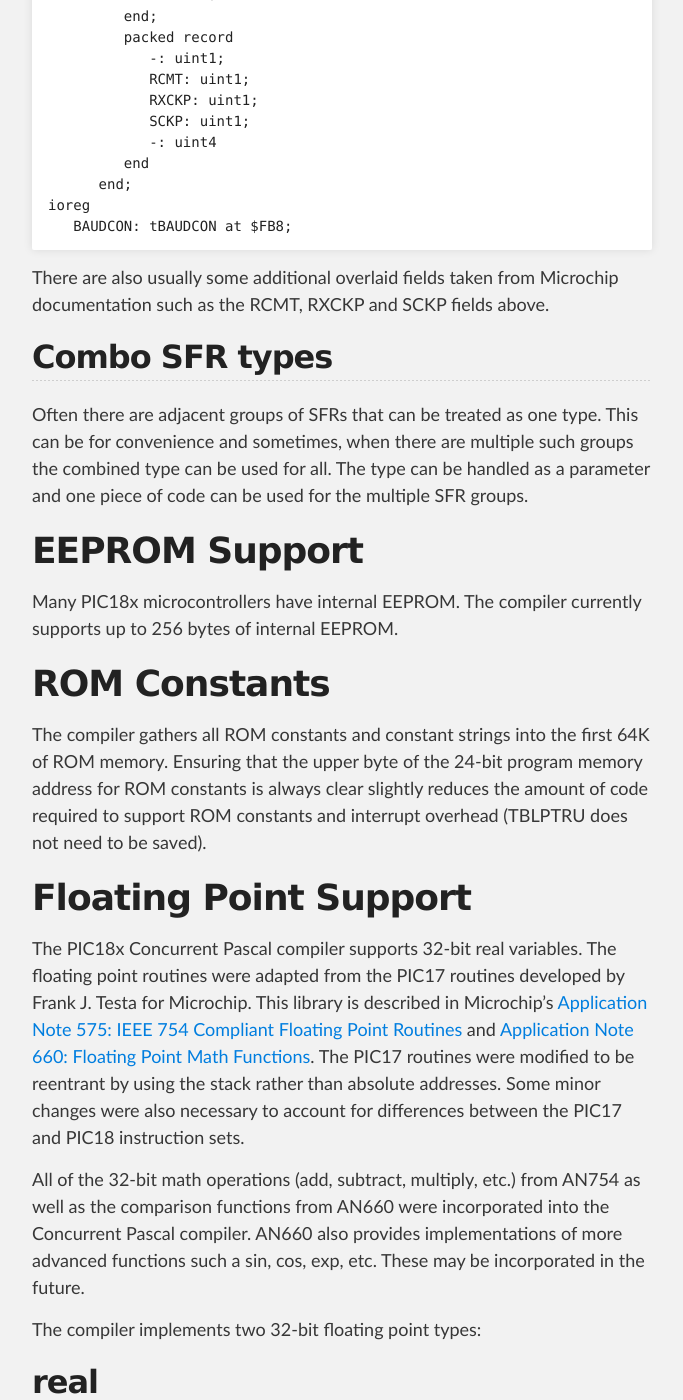
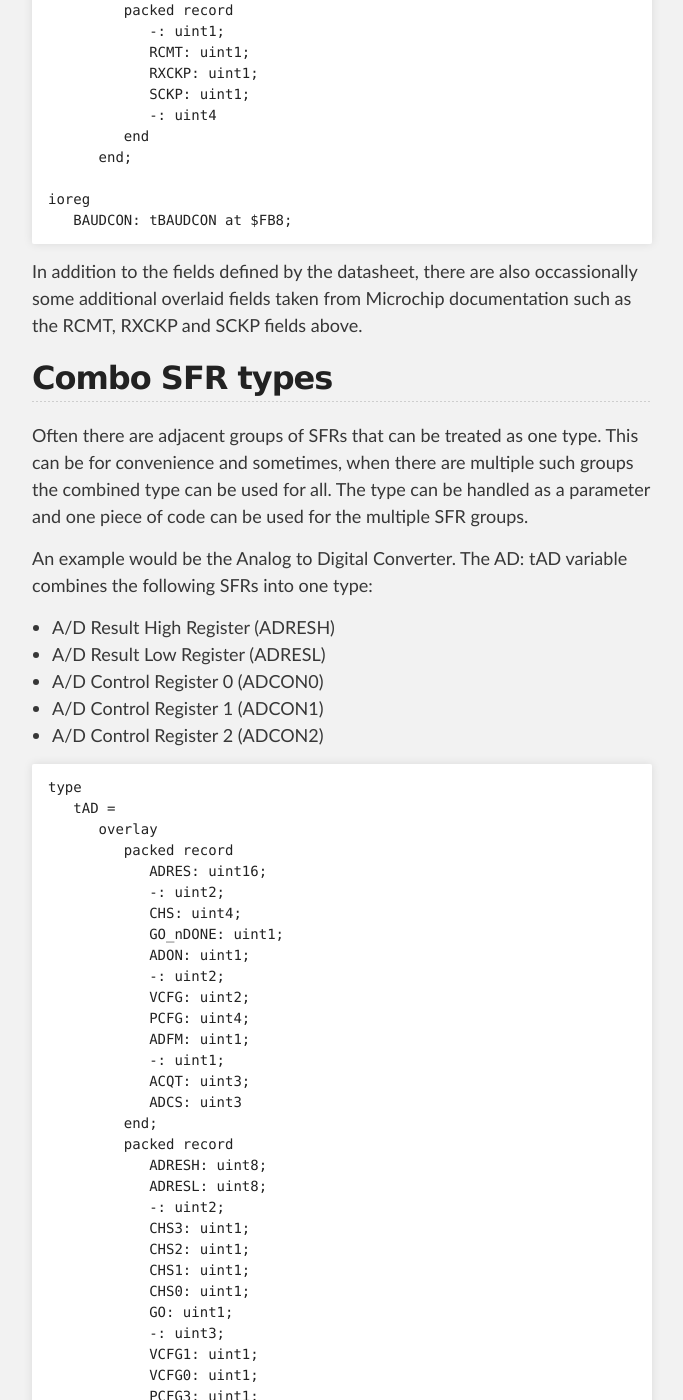
Before and after one commit to dhawk/concurrent-pascal-compiler, a Jekyll site: the page built from pic18x-user-guide.md, in a window 1280 px wide and 1400 px high, scrolled down 3205 px. Shown: the whole window, without its empty margins (298-981 px from the left). Built offline with Jekyll 4.4.1, drawn with Linux system fonts in a browser that asks for light colours; some of the changed text lies outside the part shown.

Commit message:
more pic18x user guide

```diff
--- a/pic18x-user-guide.md
+++ b/pic18x-user-guide.md
@@ -5,7 +5,7 @@ title: PIC18x Concurrent Pascal User Guide
 
 <h1><center>{{title}}</center></h1>
 
-This document is intended for a user of the Concurrent Pascal implementation for MicroChip's PIC18<b><u>x</u></b> line of microcontrollers. Only PIC18 microcontrollers with the e<b><u>x</u></b>tended instruction set are supported. The extended instruction set adds support for the stack operations that allow re-entrant code, a basic requirement for Concurrent Pascal.
+This document is intended for a user of the Concurrent Pascal implementation for MicroChip's PIC18<b><u>x</u></b> line of microcontrollers. Only PIC18 microcontrollers with the e<b><u>x</u></b>tended instruction set are supported. The extended instruction set adds support for the stack operations that allow re-entrant code.
 
 This document assumes the reader is already familiar with:
 
@@ -85,15 +85,86 @@ type
             -: uint4
          end
       end;
+
 ioreg
    BAUDCON: tBAUDCON at $FB8;
 ~~~
 
-There are also usually some additional overlaid fields taken from Microchip documentation such as the RCMT, RXCKP and SCKP fields above.
+In addition to the fields defined by the datasheet, there are also occassionally some additional overlaid fields taken from Microchip documentation such as the RCMT, RXCKP and SCKP fields above.
 
 ## Combo SFR types
 
 Often there are adjacent groups of SFRs that can be treated as one type.  This can be for convenience and sometimes, when there are multiple such groups the combined type can be used for all.  The type can be handled as a parameter and one piece of code can be used for the multiple SFR groups.
+
+An example would be the Analog to Digital Converter.  The AD: tAD variable combines the following SFRs into one type:
+* A/D Result High Register (ADRESH)
+* A/D Result Low Register (ADRESL)
+* A/D Control Register 0 (ADCON0)
+* A/D Control Register 1 (ADCON1)
+* A/D Control Register 2 (ADCON2)
+
+~~~
+type
+   tAD =
+      overlay
+         packed record
+            ADRES: uint16;
+            -: uint2;
+            CHS: uint4;
+            GO_nDONE: uint1;
+            ADON: uint1;
+            -: uint2;
+            VCFG: uint2;
+            PCFG: uint4;
+            ADFM: uint1;
+            -: uint1;
+            ACQT: uint3;
+            ADCS: uint3
+         end;
+         packed record
+            ADRESH: uint8;
+            ADRESL: uint8;
+            -: uint2;
+            CHS3: uint1;
+            CHS2: uint1;
+            CHS1: uint1;
+            CHS0: uint1;
+            GO: uint1;
+            -: uint3;
+            VCFG1: uint1;
+            VCFG0: uint1;
+            PCFG3: uint1;
+            PCFG2: uint1;
+            PCFG1: uint1;
+            PCFG0: uint1;
+            -: uint2;
+            ACQT2: uint1;
+            ACQT1: uint1;
+            ACQT0: uint1;
+            ADCS2: uint1;
+            ADCS1: uint1;
+            ADCS0: uint1
+         end;
+         packed record
+            -: uint22;
+            DONE: uint1;
+            -: uint17
+         end;
+         packed record
+            -: uint22;
+            nDONE: uint1;
+            -: uint17
+         end;
+         packed record
+            -: uint22;
+            GO_DONE: uint1;
+            -: uint17
+         end
+      end;
+
+ioreg
+   AD: tAD at $FC0;
+~~~
 
 # EEPROM Support
 
@@ -101,7 +172,7 @@ Many PIC18x microcontrollers have internal EEPROM.  The compiler currently suppo
 
 # ROM Constants
 
-The compiler gathers all ROM constants and constant strings into the first 64K of ROM memory.  Ensuring that the upper byte of the 24-bit program memory address for ROM constants is always clear slightly reduces the amount of code required to support ROM constants and interrupt overhead (TBLPTRU does not need to be saved).
+The compiler gathers all ROM constants and constant strings into the first 64K of ROM memory.  Ensuring that the upper byte of the 24-bit program memory address for ROM constants is always clear slightly reduces the amount of code required to support ROM constants and interrupt overhead (TBLPTRU never needs to be set or saved).
 
 
 
@@ -119,7 +190,7 @@ The real type should be used for most purposes within a Concurrent Pascal progra
 
 ## ieee_single
 
-The ieee_single type is provided for use in transmitting binary values from the microcontroller to or from an external computer that implements IEEE floating point.  ieee_single and real variables are assignment compatible, and an assignment will convert between the two formats.  Normally all calculations should be carried out with real variables and then the result assigned to an ieee_single variable for transmission in binary format to the external computer.
+The ieee_single type is provided for use in transmitting binary values from the microcontroller to or from an external computer that implements IEEE floating point.  ieee_single and real variables are assignment compatible and an assignment will convert between the two formats.  Normally all calculations should be carried out with real variables and then the result assigned to an ieee_single variable for transmission in binary format to the external computer.
 
 The following code fragment shows how to use an overlay variable to access the individual binary bytes of an ieee_single variable:
 
@@ -127,7 +198,7 @@ The following code fragment shows how to use an overlay variable to access the i
 var
    r: real;
    o: overlay
-         s: ieee_single;
+         ieee: ieee_single;
          packed record
             b0: uint8;   // lsb of ieee_single
             b1: uint8;
```
Also changed, not shown: other parts of pic18x-user-guide.md (+2 -2 lines), nav.html (+13 -17 lines).
